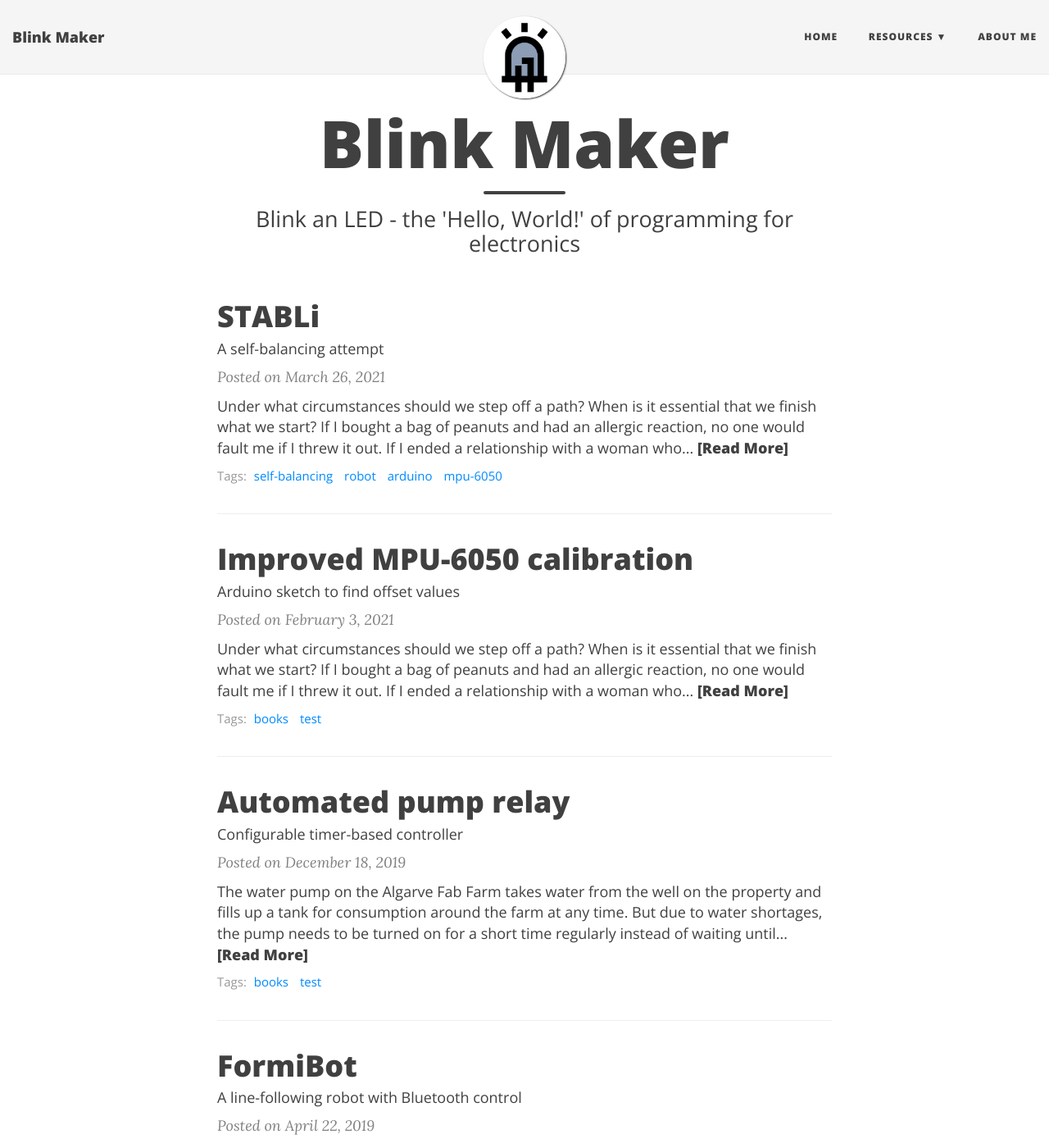
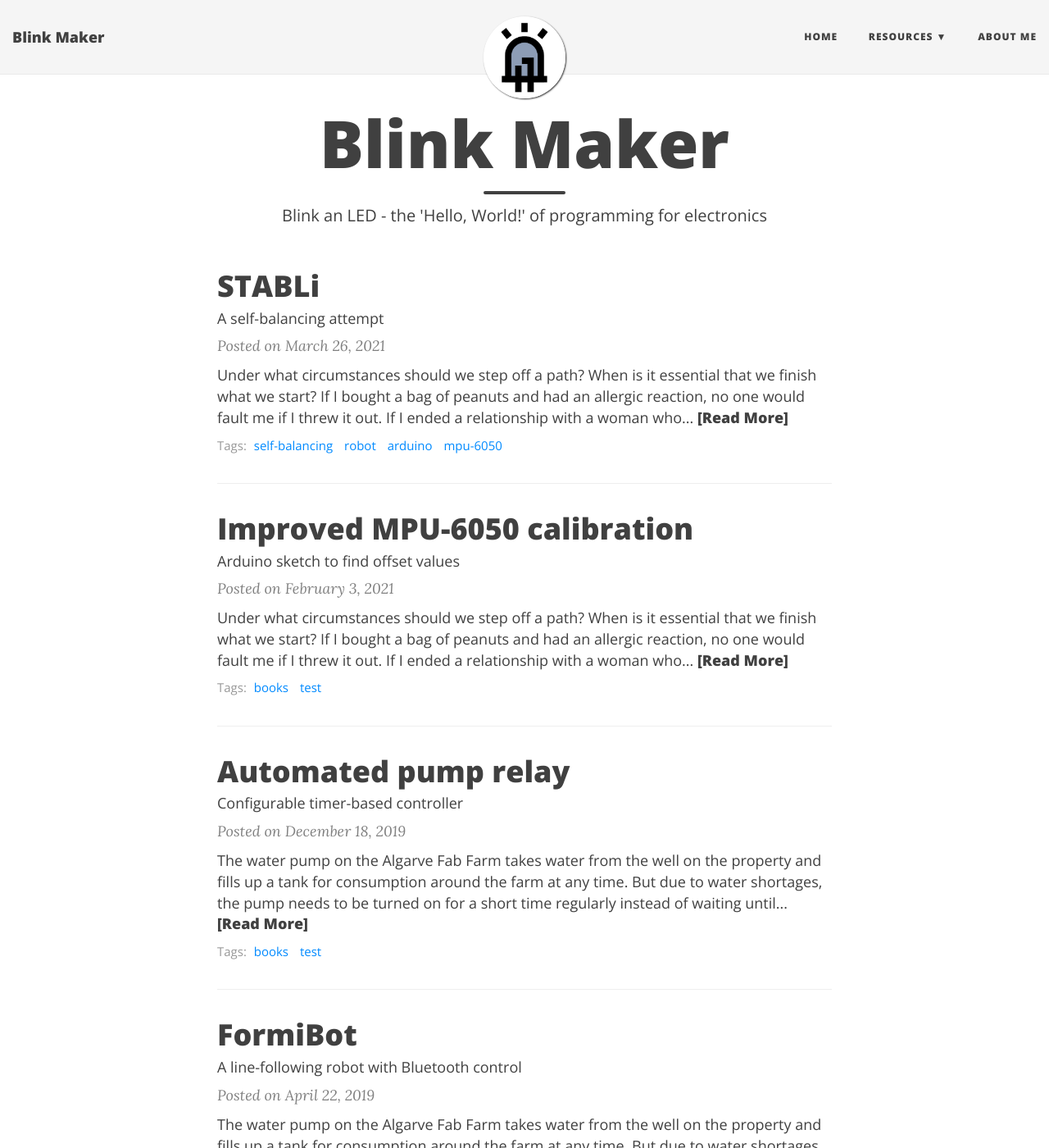
Before and after one commit to blinkmaker/blinkmaker.github.io, a Jekyll site: the page built from index.html, in a window 1280 px wide and 1400 px high. Shown: the whole window at 82% size. Built offline with Jekyll 4.4.1, drawn with Linux system fonts in a browser that asks for light colours; nearby versions of some CDN libraries; the list of posts is cut into pages by our own code.

Commit message:
Update main.css

```diff
--- a/css/main.css
+++ b/css/main.css
@@ -485,7 +485,7 @@
 }
 .intro-header .page-heading .page-subheading,
 .intro-header .post-heading .post-subheading {
-  font-size: 27px;
+  font-size: 20px;
   line-height: 1.1;
   display: block;
   font-family: 'Open Sans', 'Helvetica Neue', Helvetica, Arial, sans-serif;
```
